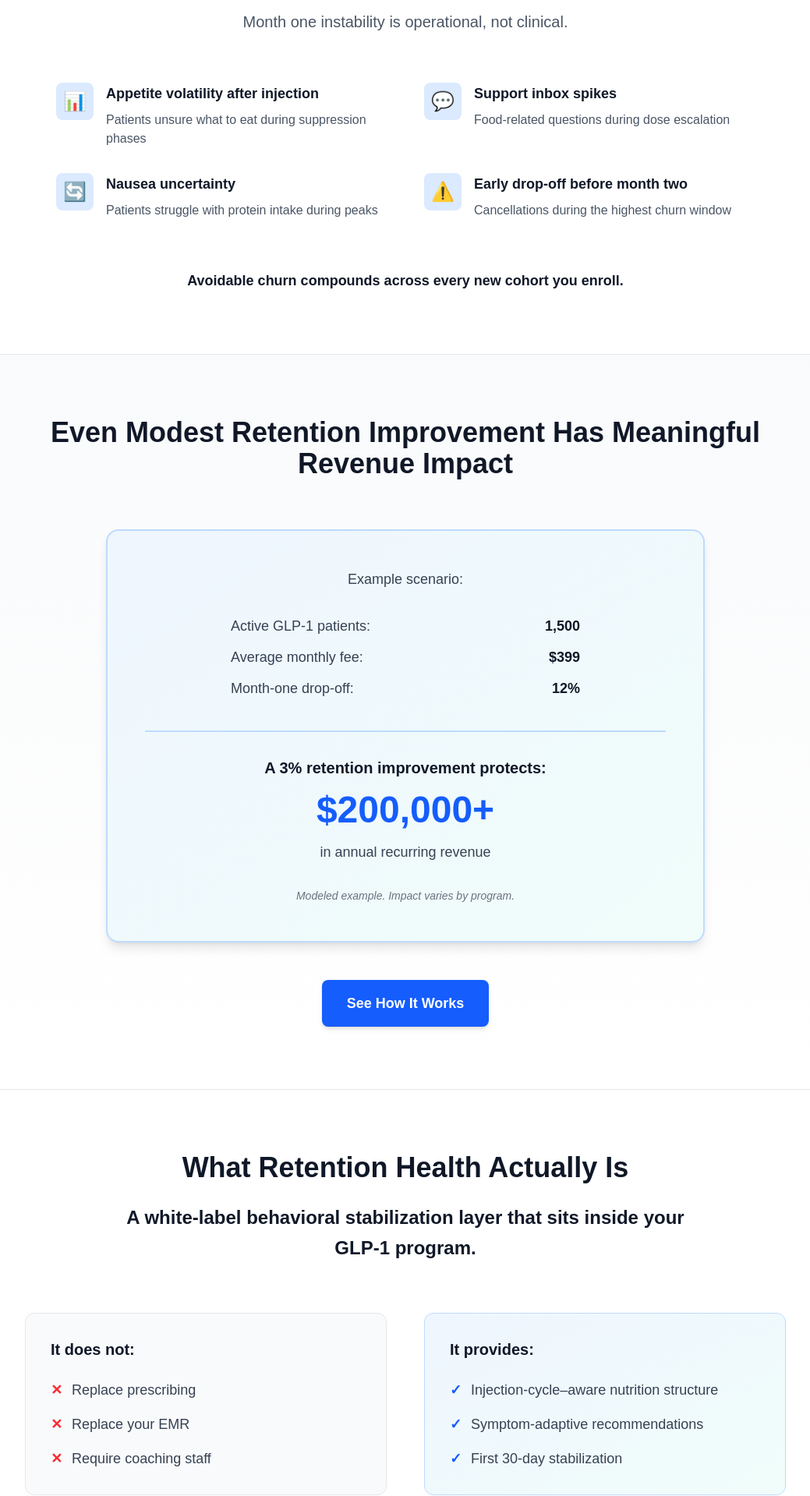
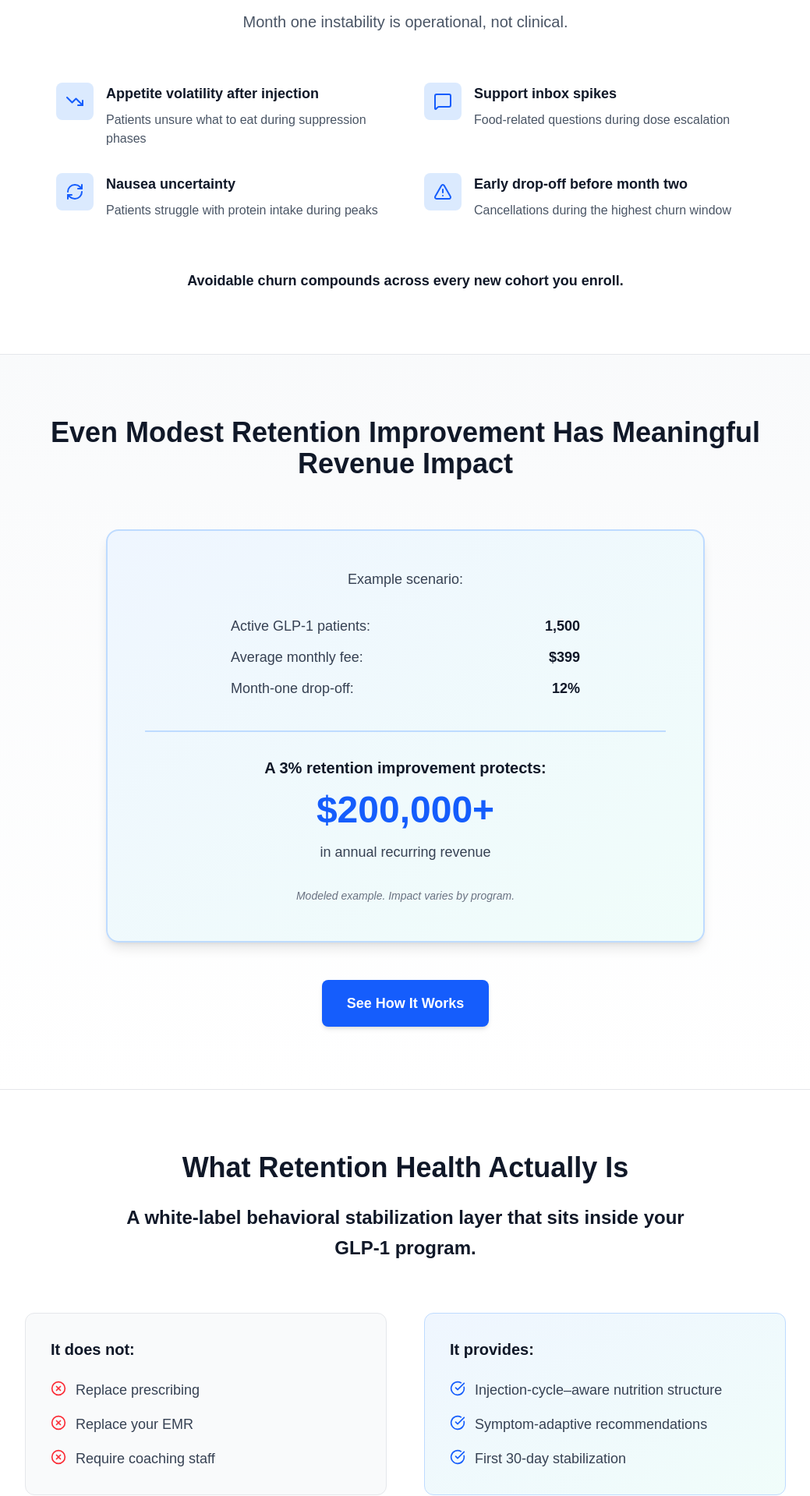
Before and after one commit to Vicsicard/retentionhealth, a Next.js app: page / in a window 1280 px wide. Shown: the part 619-2538 px from the top of the page at 78% size, without its empty margins (120-1159 px from the left). Built offline with nearby package versions, Linux system fonts and the light colour scheme.

Commit message:
Replace all emojis with professional Lucide React icons

```diff
--- a/app/page.tsx
+++ b/app/page.tsx
@@ -1,3 +1,5 @@
+import { TrendingDown, MessageSquare, RefreshCw, AlertTriangle, Target, TrendingUp, Utensils, Users, Zap, DollarSign, CheckCircle, XCircle } from 'lucide-react';
+
 export default function Home() {
   return (
     <div className="bg-white">
@@ -41,8 +43,8 @@ export default function Home() {
 
           <div className="grid md:grid-cols-2 gap-x-12 gap-y-8 max-w-4xl mx-auto">
             <div className="flex gap-4">
-              <div className="flex-shrink-0 w-12 h-12 bg-blue-100 rounded-lg flex items-center justify-center text-2xl">
-                📊
+              <div className="flex-shrink-0 w-12 h-12 bg-blue-100 rounded-lg flex items-center justify-center">
+                <TrendingDown className="w-6 h-6 text-blue-600" />
               </div>
               <div>
                 <h3 className="font-semibold text-gray-900 text-lg mb-2">Appetite volatility after injection</h3>
@@ -51,8 +53,8 @@ export default function Home() {
             </div>
 
             <div className="flex gap-4">
-              <div className="flex-shrink-0 w-12 h-12 bg-blue-100 rounded-lg flex items-center justify-center text-2xl">
-                💬
+              <div className="flex-shrink-0 w-12 h-12 bg-blue-100 rounded-lg flex items-center justify-center">
+                <MessageSquare className="w-6 h-6 text-blue-600" />
               </div>
               <div>
                 <h3 className="font-semibold text-gray-900 text-lg mb-2">Support inbox spikes</h3>
@@ -61,8 +63,8 @@ export default function Home() {
             </div>
 
             <div className="flex gap-4">
-              <div className="flex-shrink-0 w-12 h-12 bg-blue-100 rounded-lg flex items-center justify-center text-2xl">
-                🔄
+              <div className="flex-shrink-0 w-12 h-12 bg-blue-100 rounded-lg flex items-center justify-center">
+                <RefreshCw className="w-6 h-6 text-blue-600" />
               </div>
               <div>
                 <h3 className="font-semibold text-gray-900 text-lg mb-2">Nausea uncertainty</h3>
@@ -71,8 +73,8 @@ export default function Home() {
             </div>
 
             <div className="flex gap-4">
-              <div className="flex-shrink-0 w-12 h-12 bg-blue-100 rounded-lg flex items-center justify-center text-2xl">
-                ⚠️
+              <div className="flex-shrink-0 w-12 h-12 bg-blue-100 rounded-lg flex items-center justify-center">
+                <AlertTriangle className="w-6 h-6 text-blue-600" />
               </div>
               <div>
                 <h3 className="font-semibold text-gray-900 text-lg mb-2">Early drop-off before month two</h3>
@@ -157,15 +159,15 @@ export default function Home() {
               <h3 className="text-xl font-semibold text-gray-900 mb-6">It does not:</h3>
               <ul className="space-y-4 text-gray-700 text-lg">
                 <li className="flex items-start gap-3">
-                  <span className="text-red-500 font-bold">✕</span>
+                  <XCircle className="w-5 h-5 text-red-500 flex-shrink-0 mt-0.5" />
                   <span>Replace prescribing</span>
                 </li>
                 <li className="flex items-start gap-3">
-                  <span className="text-red-500 font-bold">✕</span>
+                  <XCircle className="w-5 h-5 text-red-500 flex-shrink-0 mt-0.5" />
                   <span>Replace your EMR</span>
                 </li>
                 <li className="flex items-start gap-3">
-                  <span className="text-red-500 font-bold">✕</span>
+                  <XCircle className="w-5 h-5 text-red-500 flex-shrink-0 mt-0.5" />
                   <span>Require coaching staff</span>
                 </li>
               </ul>
@@ -175,15 +177,15 @@ export default function Home() {
               <h3 className="text-xl font-semibold text-gray-900 mb-6">It provides:</h3>
               <ul className="space-y-4 text-gray-700 text-lg">
                 <li className="flex items-start gap-3">
-                  <span className="text-blue-600 font-bold">✓</span>
+                  <CheckCircle className="w-5 h-5 text-blue-600 flex-shrink-0 mt-0.5" />
                   <span>Injection-cycle–aware nutrition structure</span>
                 </li>
                 <li className="flex items-start gap-3">
-                  <span className="text-blue-600 font-bold">✓</span>
+                  <CheckCircle className="w-5 h-5 text-blue-600 flex-shrink-0 mt-0.5" />
                   <span>Symptom-adaptive recommendations</span>
                 </li>
                 <li className="flex items-start gap-3">
-                  <span className="text-blue-600 font-bold">✓</span>
+                  <CheckCircle className="w-5 h-5 text-blue-600 flex-shrink-0 mt-0.5" />
                   <span>First 30-day stabilization</span>
                 </li>
               </ul>
@@ -212,48 +214,48 @@ export default function Home() {
 
           <div className="grid md:grid-cols-3 gap-8 mb-16">
             <div className="bg-white p-6 rounded-xl border border-gray-200 text-center">
-              <div className="w-16 h-16 bg-blue-100 rounded-lg flex items-center justify-center text-3xl mx-auto mb-4">
-                🎯
+              <div className="w-16 h-16 bg-blue-100 rounded-lg flex items-center justify-center mx-auto mb-4">
+                <Target className="w-8 h-8 text-blue-600" />
               </div>
               <h3 className="font-semibold text-gray-900 mb-3">Injection-Cycle Guidance</h3>
               <p className="text-gray-600 text-sm">Timing-aware nutrition recommendations</p>
             </div>
 
             <div className="bg-white p-6 rounded-xl border border-gray-200 text-center">
-              <div className="w-16 h-16 bg-blue-100 rounded-lg flex items-center justify-center text-3xl mx-auto mb-4">
-                📈
+              <div className="w-16 h-16 bg-blue-100 rounded-lg flex items-center justify-center mx-auto mb-4">
+                <TrendingUp className="w-8 h-8 text-blue-600" />
               </div>
               <h3 className="font-semibold text-gray-900 mb-3">Symptom Feedback</h3>
               <p className="text-gray-600 text-sm">Adaptive responses to patient input</p>
             </div>
 
             <div className="bg-white p-6 rounded-xl border border-gray-200 text-center">
-              <div className="w-16 h-16 bg-blue-100 rounded-lg flex items-center justify-center text-3xl mx-auto mb-4">
-                🥗
+              <div className="w-16 h-16 bg-blue-100 rounded-lg flex items-center justify-center mx-auto mb-4">
+                <Utensils className="w-8 h-8 text-blue-600" />
               </div>
               <h3 className="font-semibold text-gray-900 mb-3">Protein Prioritization</h3>
               <p className="text-gray-600 text-sm">Structured intake during suppression</p>
             </div>
 
             <div className="bg-white p-6 rounded-xl border border-gray-200 text-center">
-              <div className="w-16 h-16 bg-teal-100 rounded-lg flex items-center justify-center text-3xl mx-auto mb-4">
-                👥
+              <div className="w-16 h-16 bg-teal-100 rounded-lg flex items-center justify-center mx-auto mb-4">
+                <Users className="w-8 h-8 text-teal-600" />
               </div>
               <h3 className="font-semibold text-gray-900 mb-3">Active Seat Tracking</h3>
               <p className="text-gray-600 text-sm">Real-time patient engagement metrics</p>
             </div>
 
             <div className="bg-white p-6 rounded-xl border border-gray-200 text-center">
-              <div className="w-16 h-16 bg-teal-100 rounded-lg flex items-center justify-center text-3xl mx-auto mb-4">
-                ⚡
+              <div className="w-16 h-16 bg-teal-100 rounded-lg flex items-center justify-center mx-auto mb-4">
+                <Zap className="w-8 h-8 text-teal-600" />
               </div>
               <h3 className="font-semibold text-gray-900 mb-3">Retention Indicators</h3>
               <p className="text-gray-600 text-sm">Early churn risk visibility</p>
             </div>
 
             <div className="bg-white p-6 rounded-xl border border-gray-200 text-center">
-              <div className="w-16 h-16 bg-teal-100 rounded-lg flex items-center justify-center text-3xl mx-auto mb-4">
-                💰
+              <div className="w-16 h-16 bg-teal-100 rounded-lg flex items-center justify-center mx-auto mb-4">
+                <DollarSign className="w-8 h-8 text-teal-600" />
               </div>
               <h3 className="font-semibold text-gray-900 mb-3">Volume Billing</h3>
               <p className="text-gray-600 text-sm">Seat-based pricing structure</p>
@@ -264,19 +266,19 @@ export default function Home() {
             <h3 className="text-2xl font-semibold text-gray-900 mb-8 text-center">Deployment</h3>
             <div className="grid md:grid-cols-2 gap-6 mb-8">
               <div className="flex items-center gap-3">
-                <span className="text-blue-600 text-xl">✓</span>
+                <CheckCircle className="w-5 h-5 text-blue-600" />
                 <span className="text-gray-700">300+ active patients</span>
               </div>
               <div className="flex items-center gap-3">
-                <span className="text-blue-600 text-xl">✓</span>
+                <CheckCircle className="w-5 h-5 text-blue-600" />
                 <span className="text-gray-700">Subdomain deployment</span>
               </div>
               <div className="flex items-center gap-3">
-                <span className="text-blue-600 text-xl">✓</span>
+                <CheckCircle className="w-5 h-5 text-blue-600" />
                 <span className="text-gray-700">Custom branding</span>
               </div>
               <div className="flex items-center gap-3">
-                <span className="text-blue-600 text-xl">✓</span>
+                <CheckCircle className="w-5 h-5 text-blue-600" />
                 <span className="text-gray-700">No EMR required (MVP)</span>
               </div>
             </div>
@@ -307,19 +309,19 @@ export default function Home() {
             <p className="font-semibold text-gray-900 mb-6 text-xl">Pilot includes:</p>
             <ul className="space-y-4 text-gray-700 text-lg mb-8">
               <li className="flex items-start gap-3">
-                <span className="text-blue-600 font-bold">✓</span>
+                <CheckCircle className="w-5 h-5 text-blue-600 flex-shrink-0 mt-0.5" />
                 <span>White-label configuration</span>
               </li>
               <li className="flex items-start gap-3">
-                <span className="text-blue-600 font-bold">✓</span>
+                <CheckCircle className="w-5 h-5 text-blue-600 flex-shrink-0 mt-0.5" />
                 <span>Baseline retention modeling</span>
               </li>
               <li className="flex items-start gap-3">
-                <span className="text-blue-600 font-bold">✓</span>
+                <CheckCircle className="w-5 h-5 text-blue-600 flex-shrink-0 mt-0.5" />
                 <span>Active seat reporting</span>
               </li>
               <li className="flex items-start gap-3">
-                <span className="text-blue-600 font-bold">✓</span>
+                <CheckCircle className="w-5 h-5 text-blue-600 flex-shrink-0 mt-0.5" />
                 <span>Founder-led onboarding</span>
               </li>
             </ul>
--- a/package.json
+++ b/package.json
@@ -9,6 +9,7 @@
     "lint": "eslint"
   },
   "dependencies": {
+    "lucide-react": "^0.575.0",
     "next": "16.1.6",
     "react": "19.2.3",
     "react-dom": "19.2.3"
```
Also changed, not shown: 1 other file (tests, documents, lock files or other folders).
